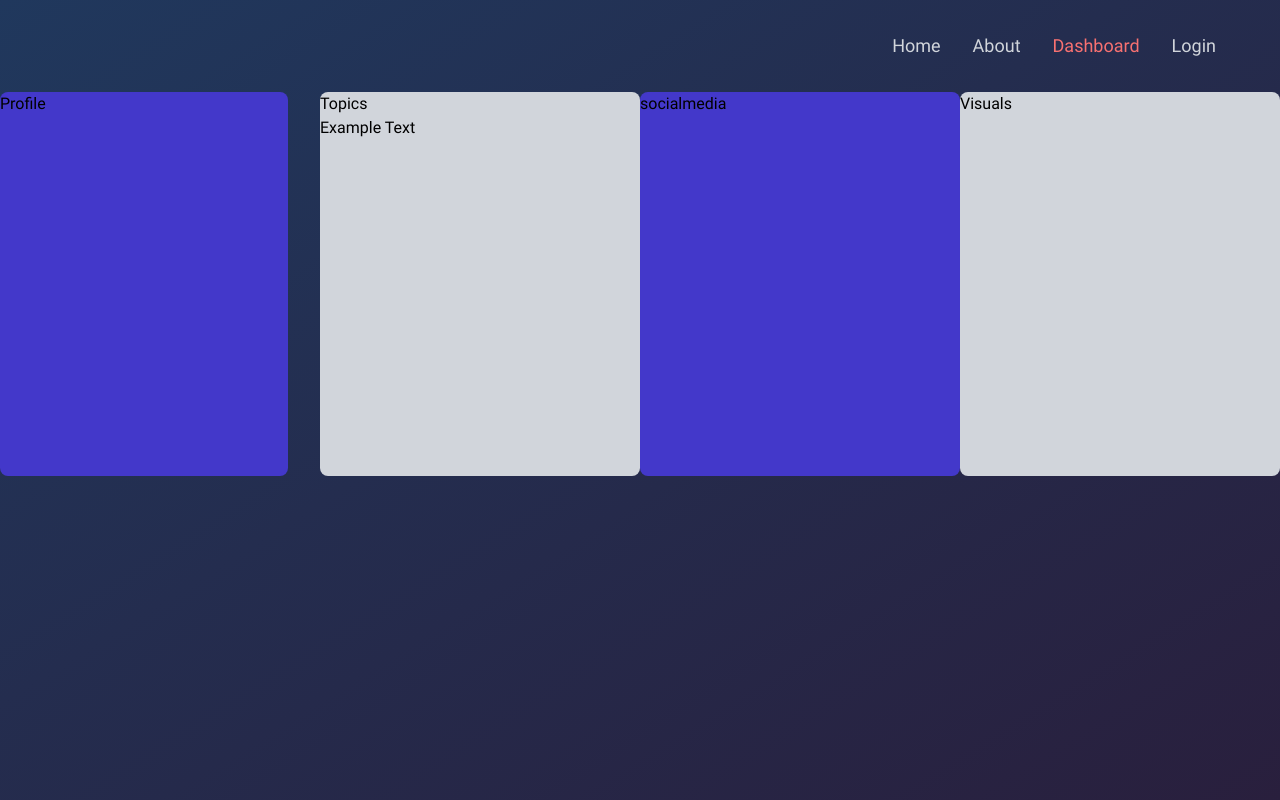
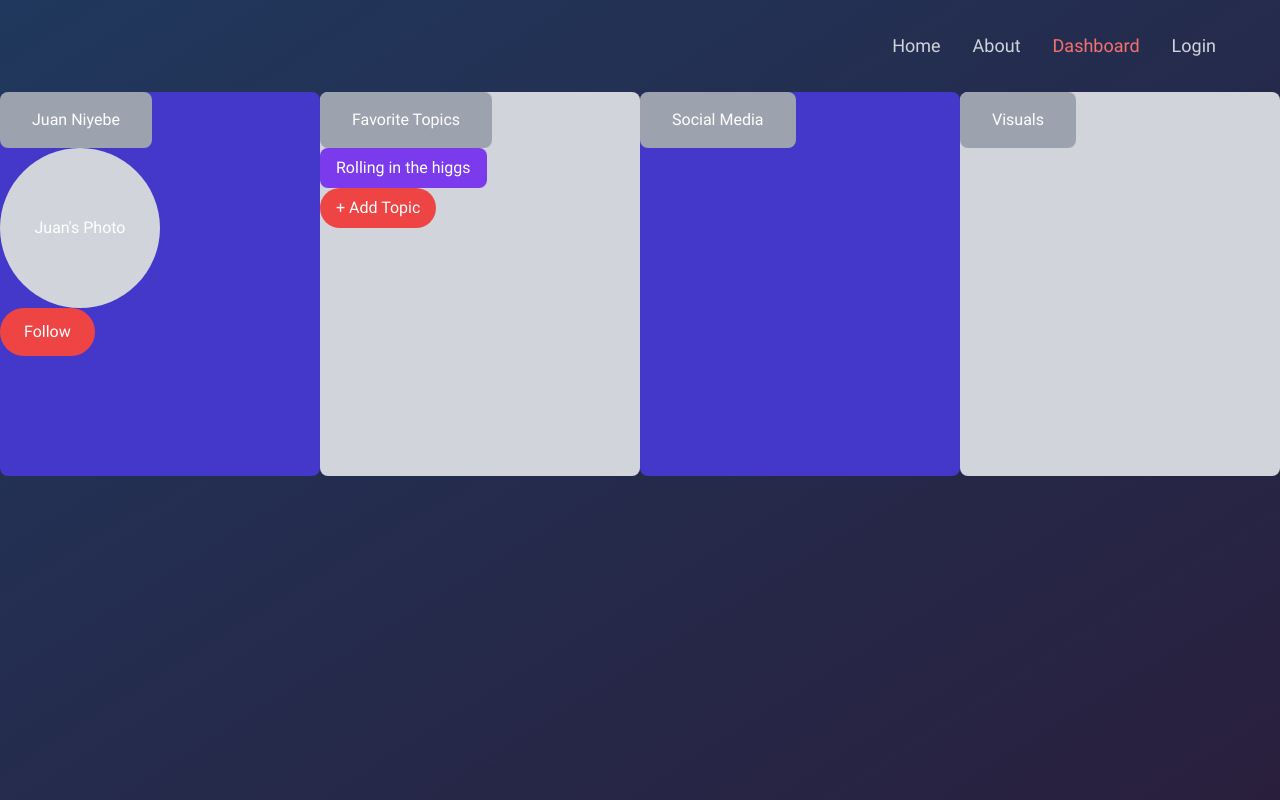
Before and after one commit to particlesilo/particlesilo, a React (Create React App) app in the folder web/: page /dashboard in a window 1280 px wide. Built offline with nearby package versions, Linux system fonts and the light colour scheme.

Commit message:
test css

```diff
--- a/web/src/components/Dashboard/SocialMedia.js
+++ b/web/src/components/Dashboard/SocialMedia.js
@@ -2,5 +2,11 @@ import React from 'react'
 import { styleClass } from '../../utils/style_class'
 
 export const SocialMedia = (profile) => {
-  return <div className="rounded-lg bg-indigo-700 w-auto h-96">socialmedia</div>
+  return <div className="rounded-lg bg-indigo-700 w-auto h-96">
+  <div>
+    <button className="rounded-lg border-red-700 bg-gray-400 hover:bg-green-500 py-4 px-8 text-white">Social Media</button>
+  </div>
+
+  </div>
+
 };
--- a/web/src/components/Dashboard/TopicsAggregator.js
+++ b/web/src/components/Dashboard/TopicsAggregator.js
@@ -4,9 +4,15 @@ import { Link } from "react-router-dom";
 
 export const TopicsAggregator = ({topics}) => {
   return <div className="rounded-lg bg-gray-300 w-auto h-96">
-    <h2>Topics </h2>
     <div>
-      <Link to="/topic/example"> Example Text</Link>
+      <button className="rounded-lg border-red-700 bg-gray-400 hover:bg-green-500 py-4 px-8 text-white">Favorite Topics</button>
+    </div>
+    <div>
+      <Link to="/topic/example"> <button className="rounded-lg bg-purple-600 hover:bg-green-500 py-2 px-4 text-white">Rolling in the higgs</button></Link>
+    </div>
+
+    <div>
+        <button className="rounded-full bg-red-500 hover:bg-green-500 py-2 px-4 text-white">+ Add Topic </button>
     </div>
     </div>
 };
--- a/web/src/components/Dashboard/UserProfile.js
+++ b/web/src/components/Dashboard/UserProfile.js
@@ -2,5 +2,16 @@ import React from 'react'
 import { styleClass } from '../../utils/style_class'
 
 export const UserProfile = (profile) => {
-  return <div className="rounded-lg bg-indigo-700 w-72 h-auto">Profile</div>
+  return <div className="rounded-lg bg-indigo-700 w-auto h-96">
+  <div>
+    <button className="rounded-lg border-red-700 bg-gray-400 hover:bg-green-500 py-4 px-8 text-white">Juan Niyebe</button>
+  </div>
+
+  <div>
+    <button className="rounded-full border-red-700 bg-gray-300 hover:bg-green-500 h-40 w-40 flex items-center justify-center text-white">Juan's Photo</button>
+  </div>
+  <div>
+      <button className="rounded-full bg-red-500 hover:bg-green-500 py-3 px-6 text-white">Follow </button>
+  </div>
+  </div>
 };
--- a/web/src/components/Dashboard/Visuals.js
+++ b/web/src/components/Dashboard/Visuals.js
@@ -2,5 +2,9 @@ import React from 'react'
 import { styleClass } from '../../utils/style_class'
 
 export const Visuals = (visuals) => {
-  return <div className="rounded-lg bg-gray-300 w-auto h-96">Visuals</div>
+  return <div className="rounded-lg bg-gray-300 w-auto h-96">
+  <div>
+    <button className="rounded-lg border-red-700 bg-gray-400 hover:bg-green-500 py-4 px-8 text-white">Visuals</button>
+  </div>
+  </div>
 };
```
